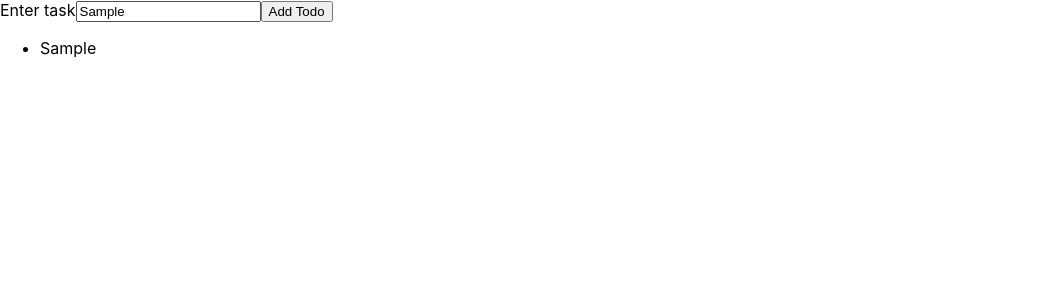
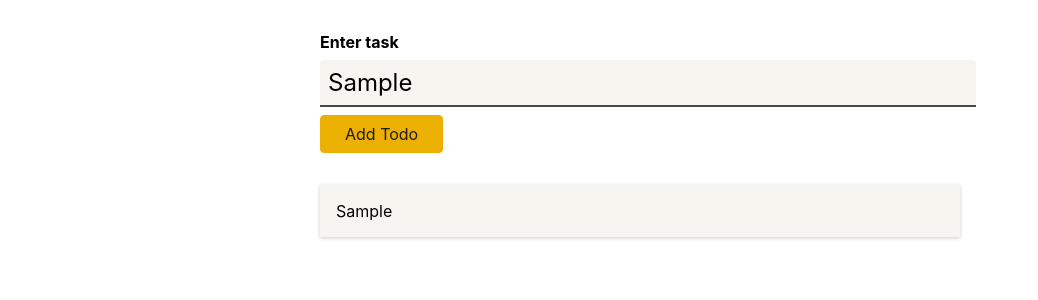
Before and after one commit to Viraaaj/typescript, a React (Create React App) app in the folder react-ts/: page / in a window 1280 px wide. Both pictures are taken after typing "Sample" into the empty fields and a click on the button "Add Todo". Shown: the top 300 px of the page, without its empty margins (0-1038 px from the left). Built offline with nearby package versions, Linux system fonts and the light colour scheme.

Commit message:
Added styling

```diff
--- /dev/null
+++ b/react-ts/src/components/NewTodo.module.css
@@ -0,0 +1,41 @@
+.form {
+  width: 40rem;
+  margin: 2rem auto;
+}
+
+.form label {
+  display: block;
+  font-weight: bold;
+  margin-bottom: 0.5rem;
+}
+
+.form input {
+  display: block;
+  width: 100%;
+  font: inherit;
+  font-size: 1.5rem;
+  padding: 0.5rem;
+  border-radius: 4px;
+  background-color: #f7f5ef;
+  border: none;
+  border-bottom: 2px solid #494844;
+  border-bottom-right-radius: 0;
+  border-bottom-left-radius: 0;
+  margin-bottom: 0.5rem;
+}
+
+.form button {
+  font: inherit;
+  background-color: #ebb002;
+  border: 1px solid #ebb002;
+  color: #201d0f;
+  padding: 0.5rem 1.5rem;
+  border-radius: 4px;
+  cursor: pointer;
+}
+
+.form button:hover,
+.form button:active {
+  background-color: #ebc002;
+  border-color: #ebc002;
+}
--- /dev/null
+++ b/react-ts/src/components/TodoItem.module.css
@@ -0,0 +1,6 @@
+.item {
+  margin: 1rem 0;
+  box-shadow: 0 1px 4px rgba(0, 0, 0, 0.2);
+  padding: 1rem;
+  background-color: #f7f5ef;
+}
--- /dev/null
+++ b/react-ts/src/components/Todos.module.css
@@ -0,0 +1,6 @@
+.todos {
+  list-style: none;
+  margin: 2rem auto;
+  padding: 0;
+  width: 40rem;
+}
--- a/react-ts/src/components/newtodo.tsx
+++ b/react-ts/src/components/newtodo.tsx
@@ -1,4 +1,5 @@
 import { useRef } from "react";
+import styles from "./NewTodo.module.css";
 
 const Newtodo: React.FC<{ onAddTodo: (textFromFunction: string) => void }> = (
   props
@@ -23,7 +24,7 @@
   };
 
   return (
-    <form onSubmit={submitTodoHandlder}>
+    <form className={styles.form} onSubmit={submitTodoHandlder}>
       <label htmlFor="text">Enter task</label>
       <input type="text" id="text" ref={todoTextInput} />
       <button>Add Todo</button>
--- a/react-ts/src/components/todoItem.tsx
+++ b/react-ts/src/components/todoItem.tsx
@@ -1,5 +1,7 @@
+import styles from "./TodoItem.module.css";
+
 const TodoItem: React.FC<{ text: string }> = (props) => {
-  return <li>{props.text}</li>;
+  return <li className={styles.item}>{props.text}</li>;
 };
 
 export default TodoItem;
--- a/react-ts/src/components/todos.tsx
+++ b/react-ts/src/components/todos.tsx
@@ -1,9 +1,10 @@
 import Todo from "../models/todo";
 import TodoItem from "./todoItem";
+import styles from "./Todos.module.css";
 
 const Todos: React.FC<{ item: Todo[] }> = (props) => {
   return (
-    <ul>
+    <ul className={styles.todos}>
       {props.item.map((item) => (
         <TodoItem key={item.id} text={item.text} />
       ))}
```
